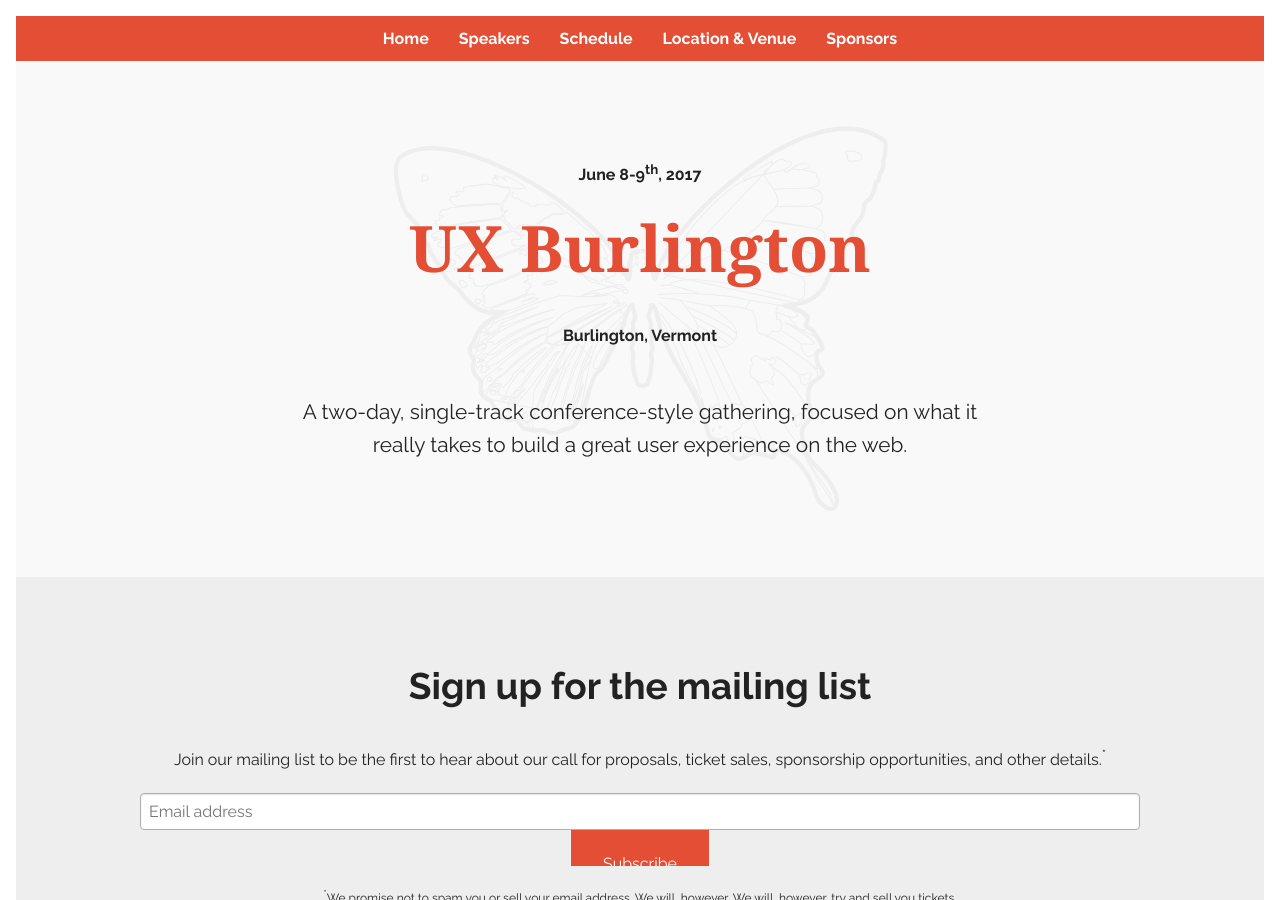
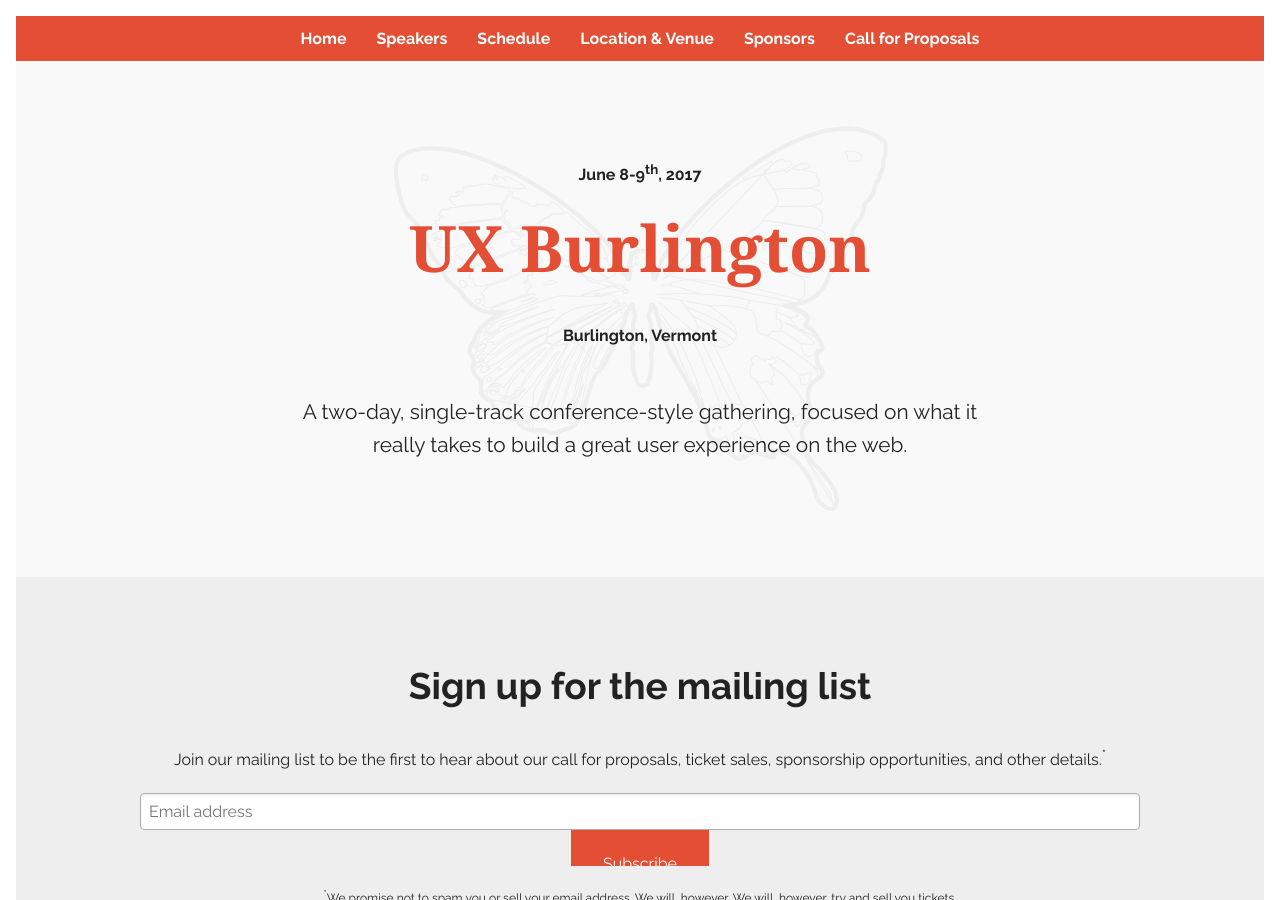
Before and after one commit to AgilionApps/ux-burlington-2017, a Jekyll site: the page built from index.html, in a window 1280 px wide and 900 px high. Built offline with Jekyll 4.4.1, drawn with Linux system fonts in a browser that asks for light colours; some web fonts are replaced; comment, search, counter and statistics services are not loaded.

Commit message:
add cfp to nav

```diff
--- a/_includes/global-nav.html
+++ b/_includes/global-nav.html
@@ -16,6 +16,7 @@
       <li><a href='/schedule'>Schedule</a></li>
       <li><a href='/location'>Location &amp; Venue</a></li>
       <li><a href='/sponsors'>Sponsors</a></li>
+      <li><a href='/cfp'>Call for Proposals</a></li>
     </ul>
   </section>
 </nav>
```
